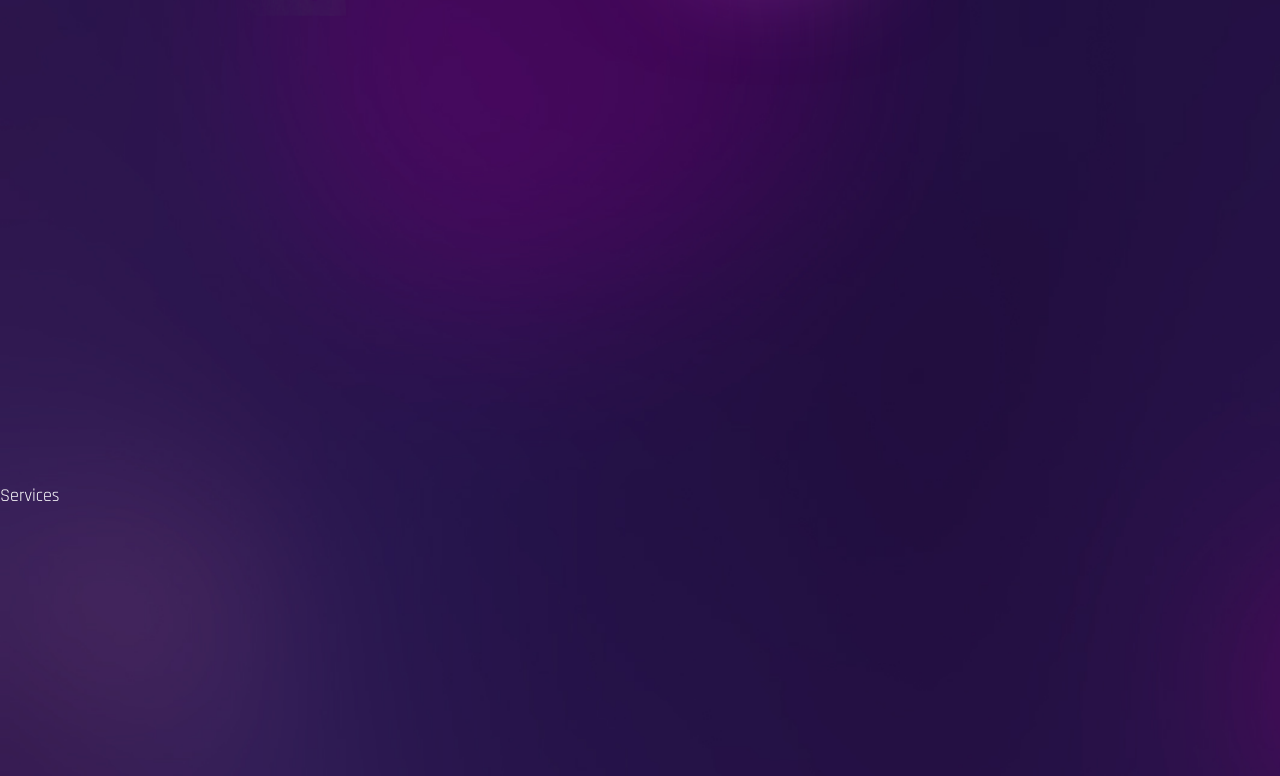
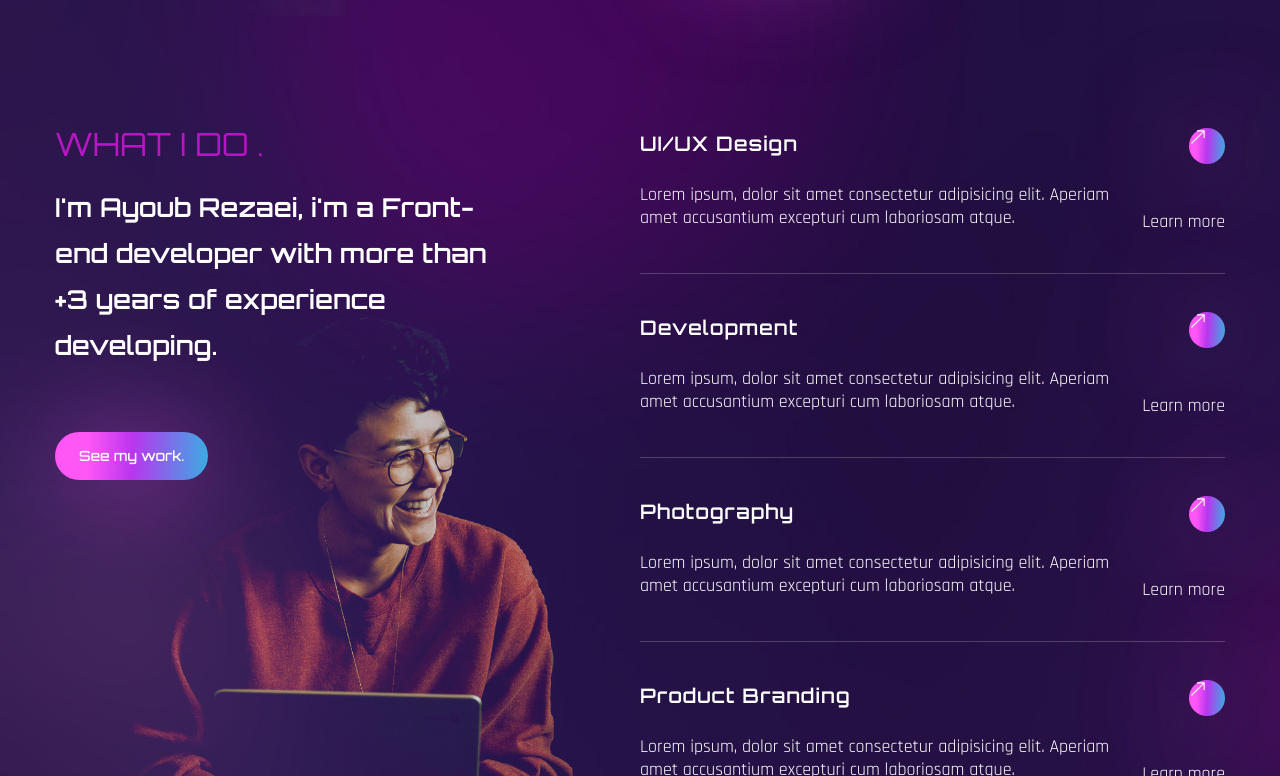
Before and after one commit to Ayoubfrontend92/lnadign, a React (Create React App) app: page / in a window 1280 px wide. Shown: the part 1464-2240 px from the top of the page. Built offline with nearby package versions, Linux system fonts and the light colour scheme; the HTML template or start-up script is replaced by a standard one; a web font is replaced by a local one.

Commit message:
services section start

```diff
--- a/src/components/Services.js
+++ b/src/components/Services.js
@@ -1,7 +1,69 @@
 import React from 'react';
+import { motion } from 'framer-motion';
+import { fadeIn } from '../variants';
+import {BsArrowUpRight} from 'react-icons/bs'
+
+
+
+const services = [
+  {
+    name: 'UI/UX Design',
+    discription :'Lorem ipsum, dolor sit amet consectetur adipisicing elit. Aperiam amet accusantium excepturi cum laboriosam atque.',
+    link:'Learn more',
+  },
+  {
+    name: 'Development',
+    discription :'Lorem ipsum, dolor sit amet consectetur adipisicing elit. Aperiam amet accusantium excepturi cum laboriosam atque.',
+    link:'Learn more',
+  },
+  {
+    name: 'Photography',
+    discription :'Lorem ipsum, dolor sit amet consectetur adipisicing elit. Aperiam amet accusantium excepturi cum laboriosam atque.',
+    link:'Learn more',
+  },
+  {
+    name: 'Product Branding',
+    discription :'Lorem ipsum, dolor sit amet consectetur adipisicing elit. Aperiam amet accusantium excepturi cum laboriosam atque.',
+    link:'Learn more',
+  },
+]
+
 
 const Services = () => {
-  return <div  className='section' id='services'>Services</div>;
+  return <section  className='section' id='services'>
+    <div className='container mx-auto'>
+       <div className='flex flex-col lg:flex-row'>
+         <div className='flex-1 lg:bg-services lg:bg-bottom bg-no-repeat mix-blend-lighten mb-12 lg:mb-0'>
+          <h2 className='h2 text-accent'>What I do .</h2>
+          <h3 className='h3 max-w-[455px] mb-16 '>I'm Ayoub Rezaei, i'm a Front-end developer with more than +3 years of experience developing.</h3>
+          <button className='btn btn-sm'>See my work.</button>
+         </div>
+         <div className='flex-1'>
+
+          <div>
+              {services.map((services,index)=>{
+                const {name,discription,link}=services
+                return (
+                  <div className='border-b border-white/20 h-[146px] mb-[38px] flex' key={index}>
+                    <div className='max-w-[476px]'>
+                      <h4 className='text-[20px] font-primary tracking-wider font-semibold mb-6'>{name}</h4>
+                      <p className='font-secondary leading-tight'>{discription}</p>
+                    </div>
+                    <div className='flex flex-col flex-1 items-end'>
+                      <a className='btn h-9 w-9 mb-[42px]' href="#">
+                        <BsArrowUpRight/>
+                      </a>
+                      <a href="#">{link}</a>
+                    </div>
+                  </div>
+                )
+              })}
+          </div>
+
+         </div>
+       </div>
+    </div>
+  </section>;
 };
 
 export default Services;
```
